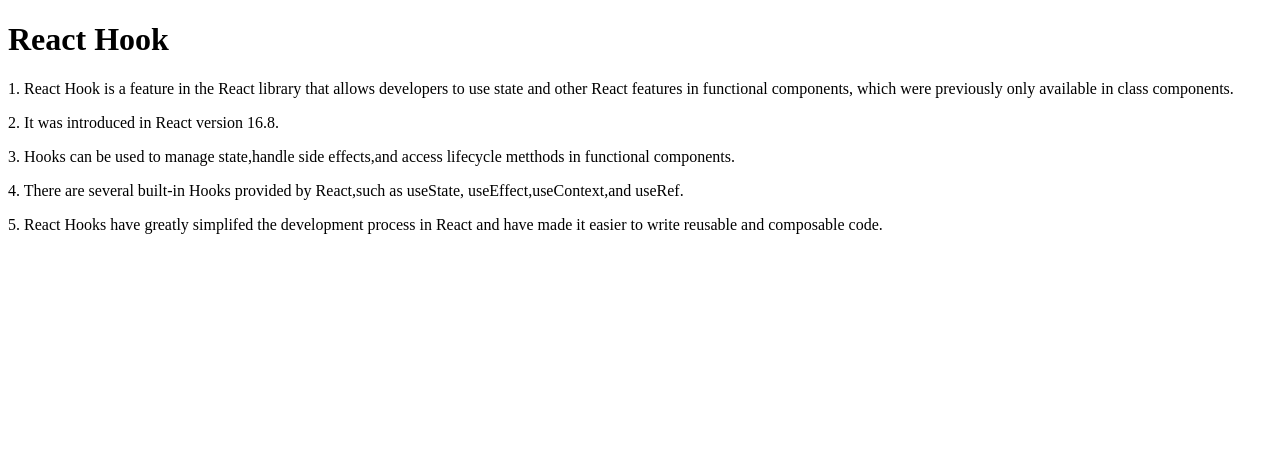
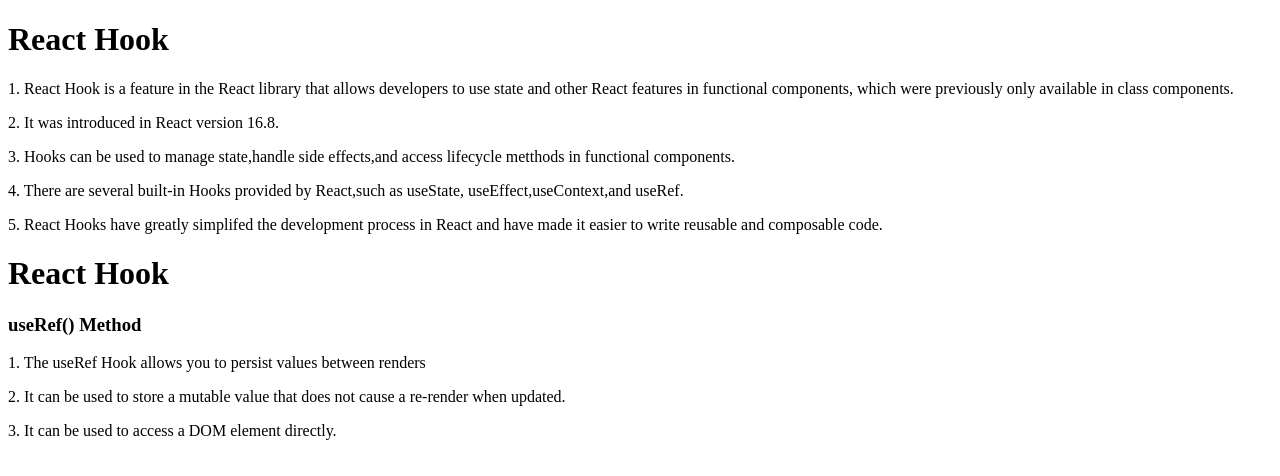
Before and after one commit to Ashikur41/React_partics, a React (Vite) app: page / in a window 1280 px wide. Shown: the top 476 px of the page. Built offline with nearby package versions, Linux system fonts and the light colour scheme.

Commit message:
useRef() method

```diff
--- a/src/App.jsx
+++ b/src/App.jsx
@@ -25,6 +25,12 @@
       <p>5. React Hooks have greatly simplifed the development process in React and
         have made it easier to write reusable and composable code.
       </p>
+
+      <h1>React Hook</h1>
+      <h3>useRef() Method</h3>
+      <p>1. The useRef Hook allows you to persist values between renders</p>
+      <p>2. It can be used to store a mutable value that does not cause a re-render when updated.</p>
+      <p>3. It can be used to access a DOM element directly.</p>
     </div>
 
   );
```
